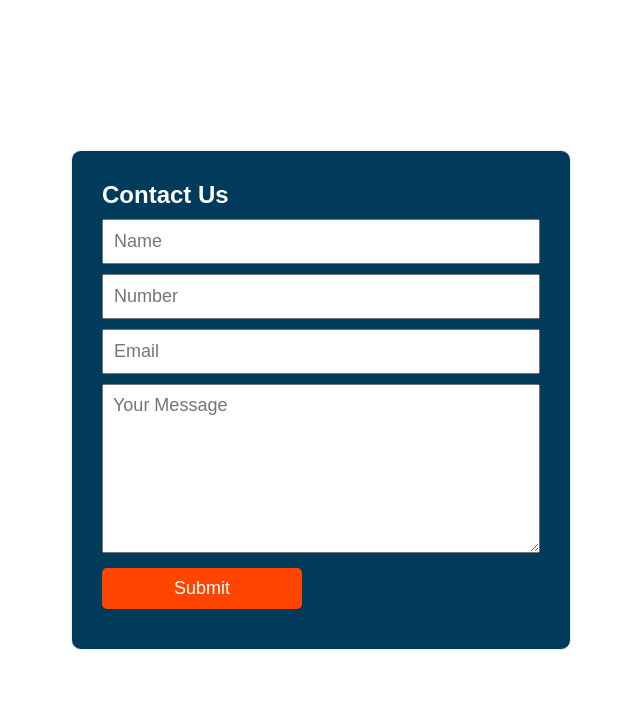
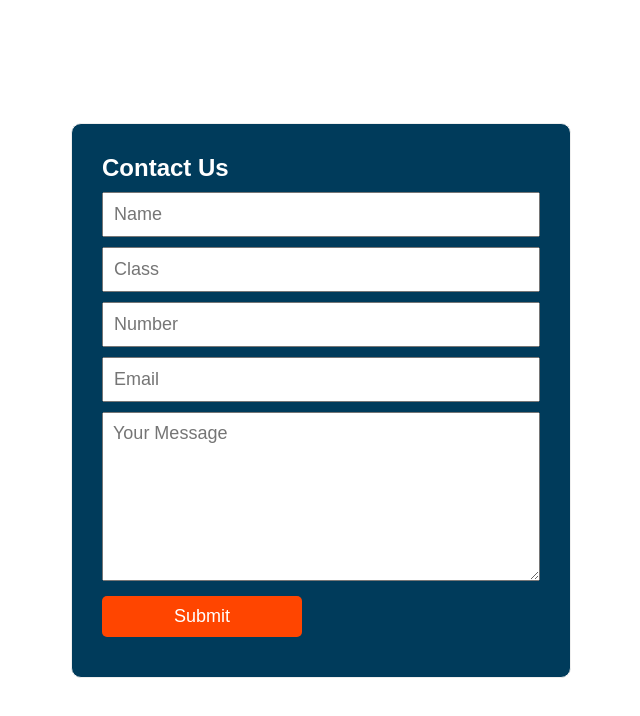
Before and after one commit to Think-Ness/ShpreadSheet, a plain HTML site: page index.html in a window 1280 px wide. Shown: the whole page, without its empty margins (319-959 px from the left). Drawn offline with Linux system fonts and the light colour scheme.

Commit message:
Tambah Kelas

```diff
--- a/index.html
+++ b/index.html
@@ -8,6 +8,7 @@
 		<form method="post" action="https://script.google.com/macros/s/AKfycbzqjLPWq8HBpXbJQDm1pm4Mud5D1xzGbqSGEcoW7xzMx-jCG1SPGzXAUF7qND7RIrQ_Ug/exec" name="contact-form">
 			<h4>Contact Us</h4>
 			<input type="text" name="Nama" placeholder="Name">
+			<input type="text" name="Kelas" placeholder="Class">
 			<input type="text" name="No_Telp" placeholder="Number">
 			<input type="email" name="Email" placeholder="Email">
 			<textarea name="Pesan" rows="7" placeholder="Your Message"></textarea>
```
